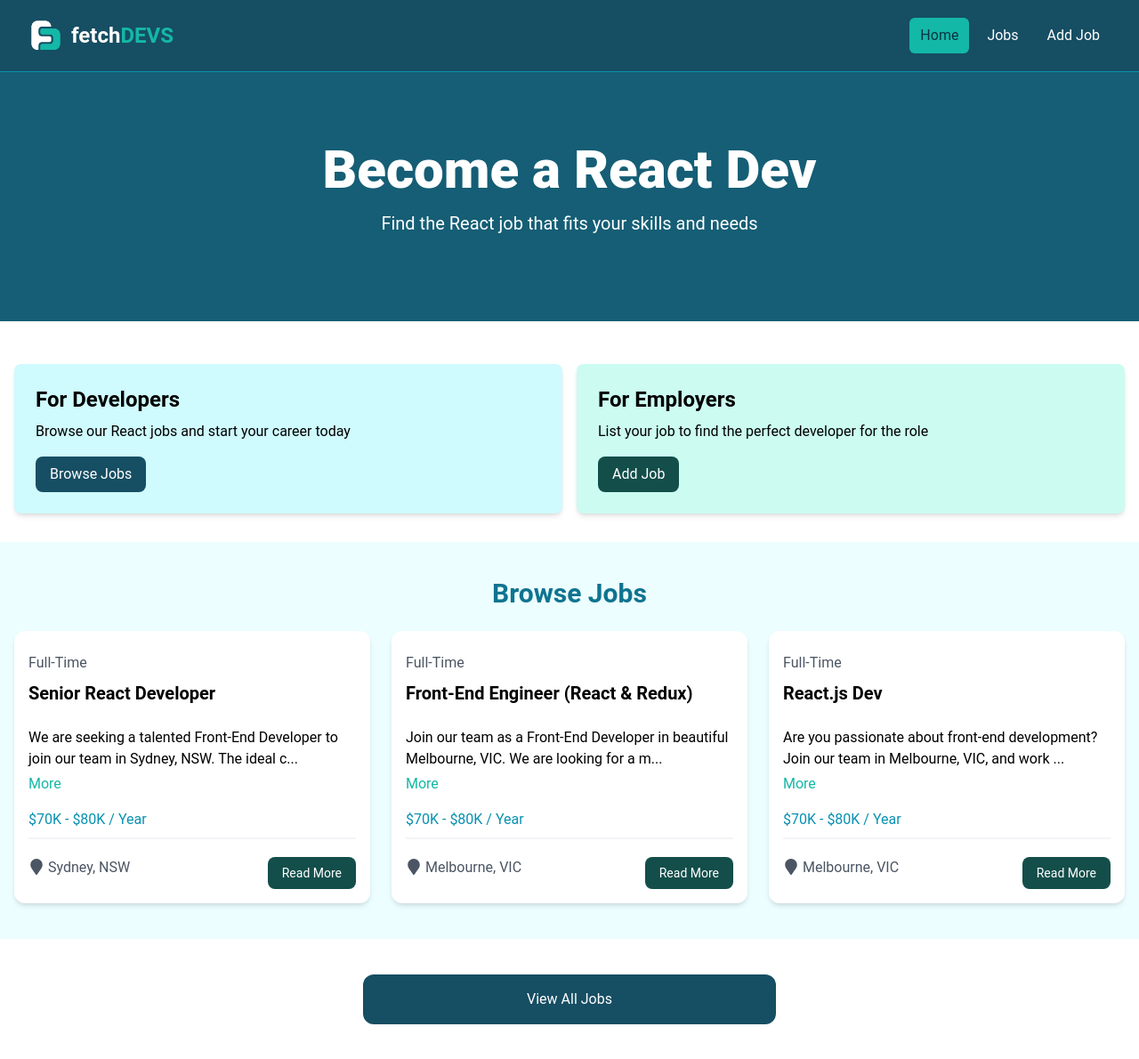
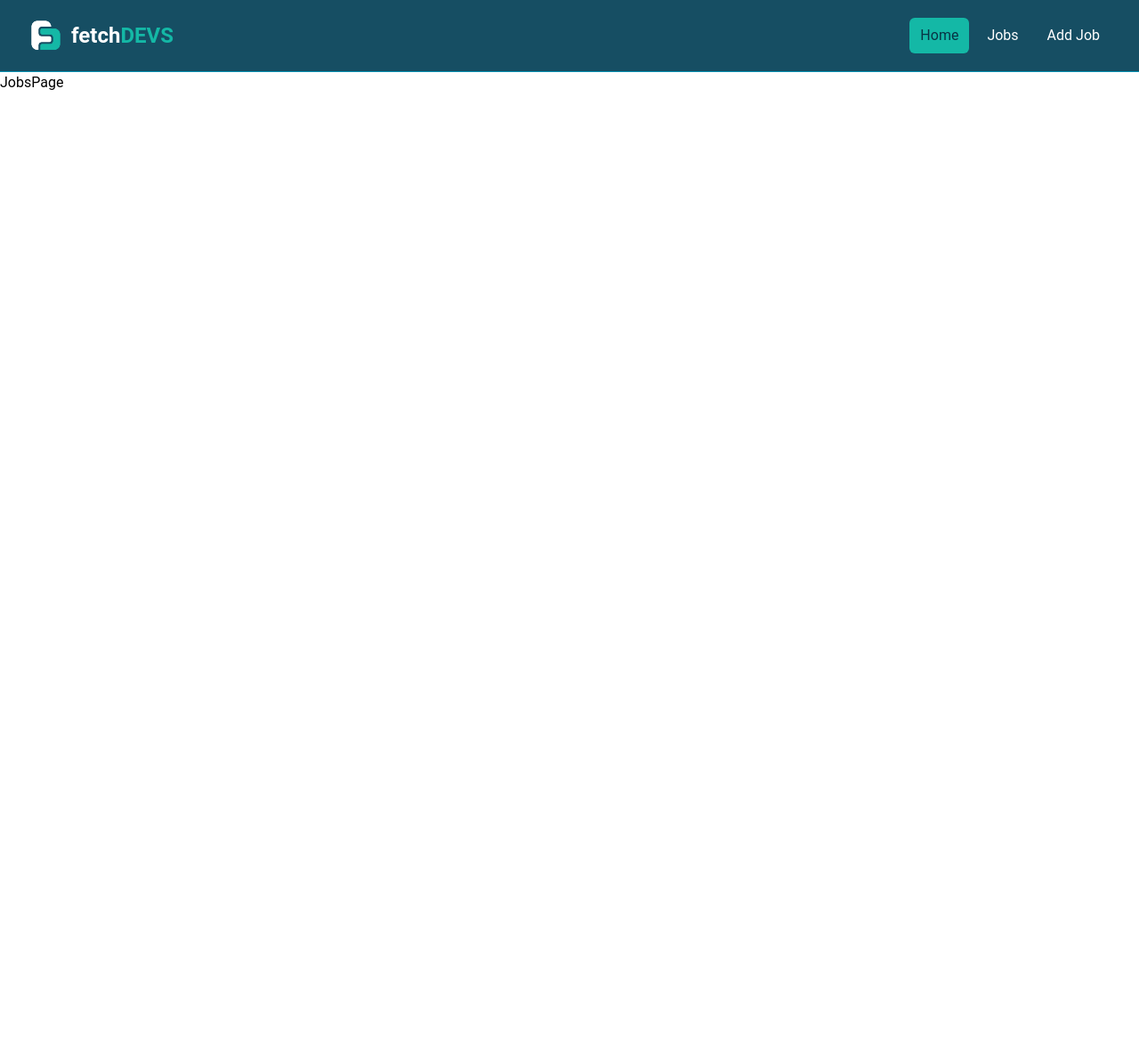
Before and after one commit to ensarokumus/fetch-devs, a React (Vite) app: page /jobs in a window 1280 px wide. Shown: the whole page at 89% size. After the commit the page ends 800 px from the top, so only its background shows below. Built offline with nearby package versions, Linux system fonts and the light colour scheme.

Commit message:
feat: adds react-router-dom for pagination

```diff
--- a/package.json
+++ b/package.json
@@ -12,7 +12,8 @@
   "dependencies": {
     "react": "^18.2.0",
     "react-dom": "^18.2.0",
-    "react-icons": "^5.2.1"
+    "react-icons": "^5.2.1",
+    "react-router-dom": "^6.23.1"
   },
   "devDependencies": {
     "@types/react": "^18.2.66",
--- a/src/App.jsx
+++ b/src/App.jsx
@@ -1,19 +1,24 @@
-import Hero from "./components/atoms/Hero";
-import NavBar from "./components/atoms/NavBar";
-import HomeCards from "./components/molecules/HomeCards";
-import JobListings from "./components/molecules/JobListings";
-import ViewAllJobs from "./components/atoms/ViewAllJobs";
+import {
+  createBrowserRouter,
+  createRoutesFromElements,
+  RouterProvider,
+  Route,
+} from "react-router-dom";
+import HomePage from "./pages/HomePage";
+import MainLayout from "./layouts/MainLayout";
+import JobsPage from "./pages/JobsPage";
+
+const router = createBrowserRouter(
+  createRoutesFromElements(
+    <Route path="/" element={<MainLayout />}>
+      <Route index element={<HomePage />} />
+      <Route path="/jobs" element={<JobsPage />} />
+    </Route>
+  )
+);
 
 const App = () => {
-  return (
-    <>
-      <NavBar />
-      <Hero />
-      <HomeCards />
-      <JobListings />
-      <ViewAllJobs />
-    </>
-  );
+  return <RouterProvider router={router} />;
 };
 
 export default App;
--- a/src/components/atoms/JobListing.jsx
+++ b/src/components/atoms/JobListing.jsx
@@ -1,6 +1,7 @@
 /* eslint-disable react/prop-types */
 import { useState } from "react";
 import { FaMapMarker } from "react-icons/fa";
+import { Link } from "react-router-dom";
 
 const JobListing = ({ job }) => {
   const [showFullDescription, setShowFullDescription] = useState(false);
@@ -37,12 +38,12 @@
             <FaMapMarker className="inline text-lg mb-1 mr-1" />
             {job.location}
           </div>
-          <a
-            href={`/job/${job.id}`}
+          <Link
+            to={`/job/${job.id}`}
             className="h-[36px] bg-teal-900 hover:bg-teal-700 text-white px-4 py-2 rounded-lg text-center text-sm"
           >
             Read More
-          </a>
+          </Link>
         </div>
       </div>
     </div>
--- a/src/components/atoms/NavBar.jsx
+++ b/src/components/atoms/NavBar.jsx
@@ -1,3 +1,4 @@
+import { Link } from "react-router-dom";
 import logo from "../../assets/images/logo-fetchDEVS.png";
 
 const NavBar = () => {
@@ -6,10 +7,7 @@
       <div className="mx-auto max-w-7xl px-2 sm:px-6 lg:px-8">
         <div className="flex h-20 items-center justify-between">
           <div className="flex flex-1 items-center justify-center md:items-stretch md:justify-start">
-            <a
-              className="flex flex-shrink-0 items-center mr-4"
-              href="/index.html"
-            >
+            <Link className="flex flex-shrink-0 items-center mr-4" to="/">
               <img className="h-10 w-auto" src={logo} alt="fetchDEVS" />
               <span className="hidden md:block text-white text-2xl font-bold ml-2">
                 fetch
@@ -17,27 +15,27 @@
               <span className="hidden md:block text-teal-500 text-2xl font-bold">
                 DEVS
               </span>
-            </a>
+            </Link>
             <div className="md:ml-auto">
               <div className="flex space-x-2">
-                <a
-                  href="/index.html"
+                <Link
+                  to="/"
                   className="text-cyan-950 bg-teal-500 hover:bg-teal-700 hover:text-white rounded-md px-3 py-2"
                 >
                   Home
-                </a>
-                <a
-                  href="/jobs.html"
+                </Link>
+                <Link
+                  to="/jobs"
                   className="text-white hover:bg-teal-700 hover:text-white rounded-md px-3 py-2"
                 >
                   Jobs
-                </a>
-                <a
-                  href="/add-job.html"
+                </Link>
+                <Link
+                  to="/add-job.html"
                   className="text-white hover:bg-teal-700 hover:text-white rounded-md px-3 py-2"
                 >
                   Add Job
-                </a>
+                </Link>
               </div>
             </div>
           </div>
--- a/src/components/atoms/ViewAllJobs.jsx
+++ b/src/components/atoms/ViewAllJobs.jsx
@@ -1,12 +1,14 @@
+import { Link } from "react-router-dom";
+
 const ViewAllJobs = () => {
   return (
     <section className="m-auto max-w-lg my-10 px-6">
-      <a
-        href="jobs.html"
+      <Link
+        to="/jobs"
         className="block bg-cyan-900 text-white text-center py-4 px-6 rounded-xl hover:bg-cyan-700"
       >
         View All Jobs
-      </a>
+      </Link>
     </section>
   );
 };
--- a/src/components/molecules/HomeCards.jsx
+++ b/src/components/molecules/HomeCards.jsx
@@ -1,3 +1,4 @@
+import { Link } from "react-router-dom";
 import Card from "../atoms/Card";
 
 const HomeCards = () => {
@@ -10,24 +11,24 @@
             <p className="mt-2 mb-4">
               Browse our React jobs and start your career today
             </p>
-            <a
-              href="/jobs.html"
+            <Link
+              to="/jobs"
               className="inline-block bg-cyan-900 text-white rounded-lg px-4 py-2 hover:bg-cyan-700"
             >
               Browse Jobs
-            </a>
+            </Link>
           </Card>
           <Card bg="bg-teal-100">
             <h2 className="text-2xl font-bold">For Employers</h2>
             <p className="mt-2 mb-4">
               List your job to find the perfect developer for the role
             </p>
-            <a
-              href="/add-job.html"
+            <Link
+              to="/add-job"
               className="inline-block bg-teal-900 text-white rounded-lg px-4 py-2 hover:bg-teal-700"
             >
               Add Job
-            </a>
+            </Link>
           </Card>
         </div>
       </div>
--- /dev/null
+++ b/src/layouts/MainLayout.jsx
@@ -0,0 +1,13 @@
+import { Outlet } from "react-router-dom";
+import NavBar from "../components/atoms/NavBar";
+
+const MainLayout = () => {
+  return (
+    <>
+      <NavBar />
+      <Outlet />
+    </>
+  );
+};
+
+export default MainLayout;
--- /dev/null
+++ b/src/pages/HomePage.jsx
@@ -0,0 +1,17 @@
+import Hero from "../components/atoms/Hero";
+import HomeCards from "../components/molecules/HomeCards";
+import JobListings from "../components/molecules/JobListings";
+import ViewAllJobs from "../components/atoms/ViewAllJobs";
+
+const HomePage = () => {
+  return (
+    <>
+      <Hero />
+      <HomeCards />
+      <JobListings />
+      <ViewAllJobs />
+    </>
+  );
+};
+
+export default HomePage;
--- /dev/null
+++ b/src/pages/JobsPage.jsx
@@ -0,0 +1,5 @@
+const JobsPage = () => {
+  return <div>JobsPage</div>;
+};
+
+export default JobsPage;
```
Also changed, not shown: 1 other file (tests, documents, lock files or other folders).
